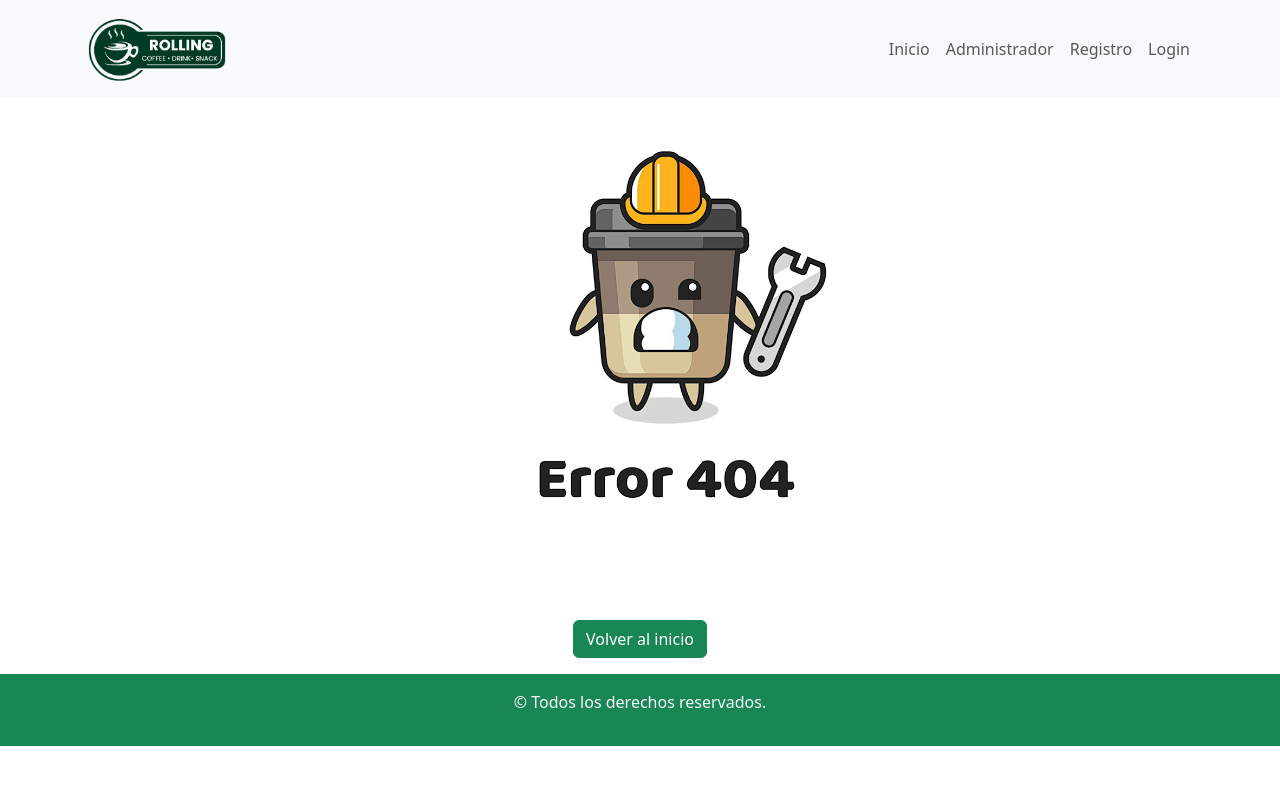
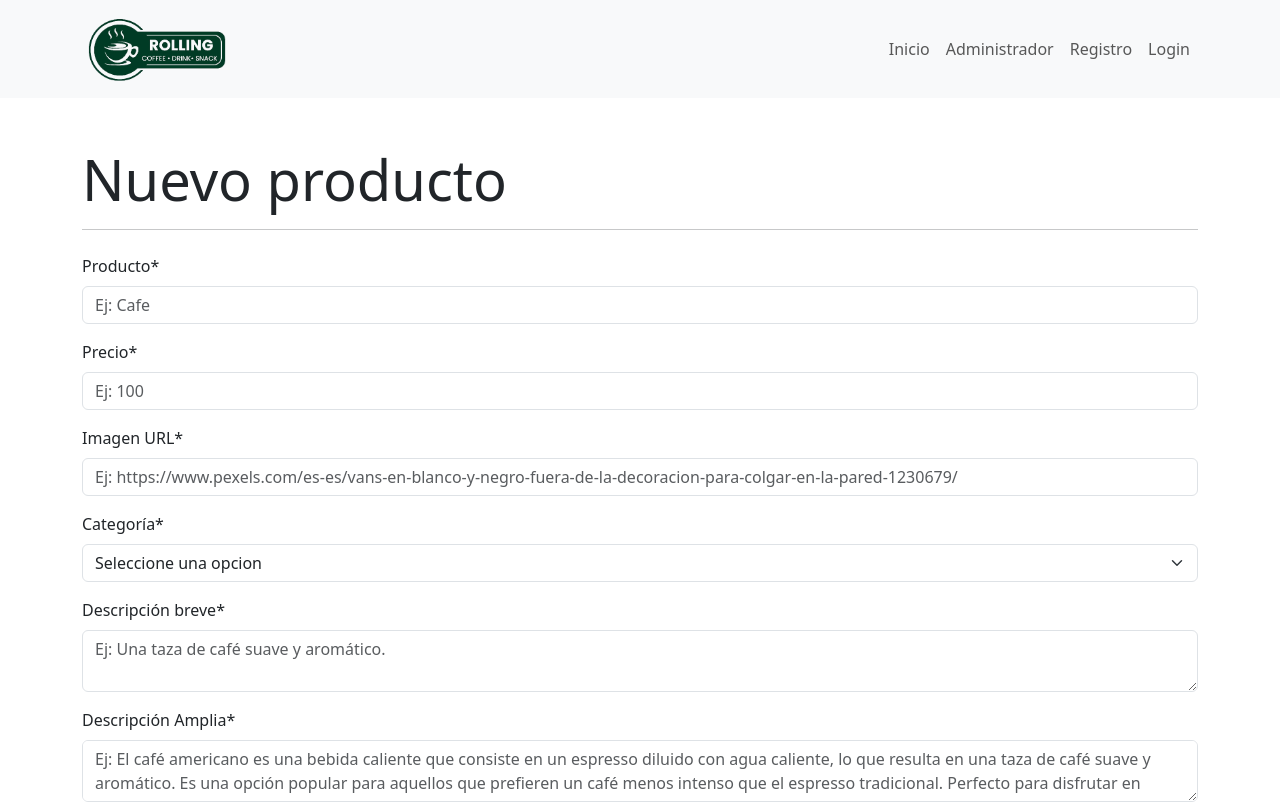
Before and after one commit to AndresSantamarina/rollingCoffee, a React (Vite) app: page /administrador/crear in a window 1280 px wide. Shown: the top 802 px of the page. Built offline with nearby package versions, Linux system fonts and the light colour scheme; no server answers.

Commit message:
agregue la logica de editar

```diff
--- a/db.json
+++ b/db.json
@@ -17,6 +17,15 @@
       "descripcionBreve": "Una taza de té suave y aromático.",
       "descripcionAmplia": "Una taza de té suave y aromático con más detalles",
       "imagen": "url"
+    },
+    {
+      "id": "5942",
+      "nombreProducto": "Mate",
+      "precio": "300",
+      "imagen": "https://images.pexels.com/photos/338713/pexels-photo-338713.jpeg",
+      "categoria": "Infusiones",
+      "descripcionBreve": "ffffffffffffffffffffffffffffffffffffffffffffffffff",
+      "descripcionAmplia": "ffffffffffffffffffffffffffffffffffffffffffffffffffffffffffffffffffffffffffffffffffffffffffffffffffffffffffffffffffffffffffffffffffffffffffffffffffffffffffffffffffffffffffffffffffffffffffffffff"
     }
   ]
 }
--- a/src/App.jsx
+++ b/src/App.jsx
@@ -20,14 +20,15 @@ function App() {
         <Route exact path="/administrador" element={<Administrador />}></Route>
         <Route
           exact
-          path="/administrador/formulario"
-          element={<FormularioProducto />}
+          path="/administrador/crear"
+          element={<FormularioProducto editar={false}/>}
         ></Route>
-         <Route
+        <Route
           exact
-          path="/detalle"
-          element={<DetalleProducto />}
+          path="/administrador/editar/:id"
+          element={<FormularioProducto editar={true}/>}
         ></Route>
+        <Route exact path="/detalle" element={<DetalleProducto />}></Route>
         <Route path="*" element={<Error404 />}></Route>
       </Routes>
       <Footer />
--- a/src/components/pages/Administrador.jsx
+++ b/src/components/pages/Administrador.jsx
@@ -26,7 +26,7 @@ const Administrador = () => {
     <Container>
       <div className="d-flex justify-content-between align-items-center">
         <h1 className="display-5 my-3">Productos disponibles</h1>
-        <Link to="formulario" className="my-3 btn btn-primary">
+        <Link to="crear" className="my-3 btn btn-primary">
           <i className="bi bi-file-earmark-plus"></i>
         </Link>
       </div>
@@ -53,97 +53,3 @@ const Administrador = () => {
 };
 
 export default Administrador;
-
-{
-  /* <tr> */
-}
-{
-  /* <td>1</td>
-            <td>Café americano</td>
-            <td>$250</td>
-            <td>
-              <img src={cafe} alt="cafe" className="img-fluid" width={500} />
-            </td>
-            <td>Bebida caliente</td>
-            <td className="text-center">
-              <Link to="" className="my-3 btn btn-warning">
-                {" "}
-                <i className="bi bi-pencil-square p-2 rounded m-2"></i>
-              </Link>
-              <Button className="my-3 btn btn-danger">
-                <i className="bi bi-trash3 p-2 rounded m-2"></i>
-              </Button>
-            </td>
-          </tr>
-          <tr>
-            <td>2</td>
-            <td>Capuchino</td>
-            <td>$350</td>
-            <td>
-              <img
-                src={capuchino}
-                alt="capuchino"
-                className="img-fluid"
-                width={500}
-              />
-            </td>
-            <td>Bebida caliente</td>
-            <td className="text-center">
-              <Link to="" className="my-3 btn btn-warning">
-                {" "}
-                <i className="bi bi-pencil-square p-2 rounded m-2"></i>
-              </Link>
-              <Button className="my-3 btn btn-danger">
-                <i className="bi bi-trash3 p-2 rounded m-2"></i>
-              </Button>
-            </td>
-          </tr>
-          <tr>
-            <td>3</td>
-            <td>Croissant de chocolate</td>
-            <td>$180</td>
-            <td>
-              <img
-                src={croissant}
-                alt="croissant"
-                className="img-fluid"
-                width={500}
-              />
-            </td>
-            <td>Repostería</td>
-            <td className="text-center">
-              <Link to="" className="my-3 btn btn-warning">
-                {" "}
-                <i className="bi bi-pencil-square p-2 rounded m-2"></i>
-              </Link>
-              <Button className="my-3 btn btn-danger">
-                <i className="bi bi-trash3 p-2 rounded m-2"></i>
-              </Button>
-            </td>
-          </tr>
-          <tr>
-            <td>4</td>
-            <td>Té verde</td>
-            <td>$200</td>
-            <td>
-              <img
-                src={teVerde}
-                alt="te verde"
-                className="img-fluid"
-                width={500}
-              />
-            </td>
-            <td>Bebida caliente</td>
-            <td className="text-center">
-              <Link to="" className="my-3 btn btn-warning">
-                {" "}
-                <i className="bi bi-pencil-square p-2 rounded m-2"></i>
-              </Link>
-              <Button className="my-3 btn btn-danger">
-                <i className="bi bi-trash3 p-2 rounded m-2"></i>
-              </Button>
-            </td> */
-}
-{
-  /* </tr> */
-}
--- a/src/components/pages/producto/FormularioProducto.jsx
+++ b/src/components/pages/producto/FormularioProducto.jsx
@@ -3,7 +3,7 @@ import { useForm } from "react-hook-form";
 import { crearProductoAPI } from "../../../helpers/queries";
 import Swal from "sweetalert2";
 
-const FormularioProducto = () => {
+const FormularioProducto = ({ editar }) => {
   const {
     register,
     handleSubmit,
@@ -13,6 +13,10 @@ const FormularioProducto = () => {
 
   const productoValidado = async (producto) => {
     console.log(producto);
+    if (editar === true) {
+      //agregar la logica cuando edito
+      console.log("Aqui tengo que editar")
+    } else {
       //solicitar a la api guardar un producto nuevo
       const respuesta = await crearProductoAPI(producto);
       if (respuesta.status === 201) {
@@ -28,6 +32,7 @@ const FormularioProducto = () => {
           text: `El producto ${producto.nombreProducto} no pudo ser creado, intente esta operación en unos minutos.`,
           icon: "error",
         });
+      }
     }
   };
 
```
Lines whose indentation alone changed are shown as unchanged.
